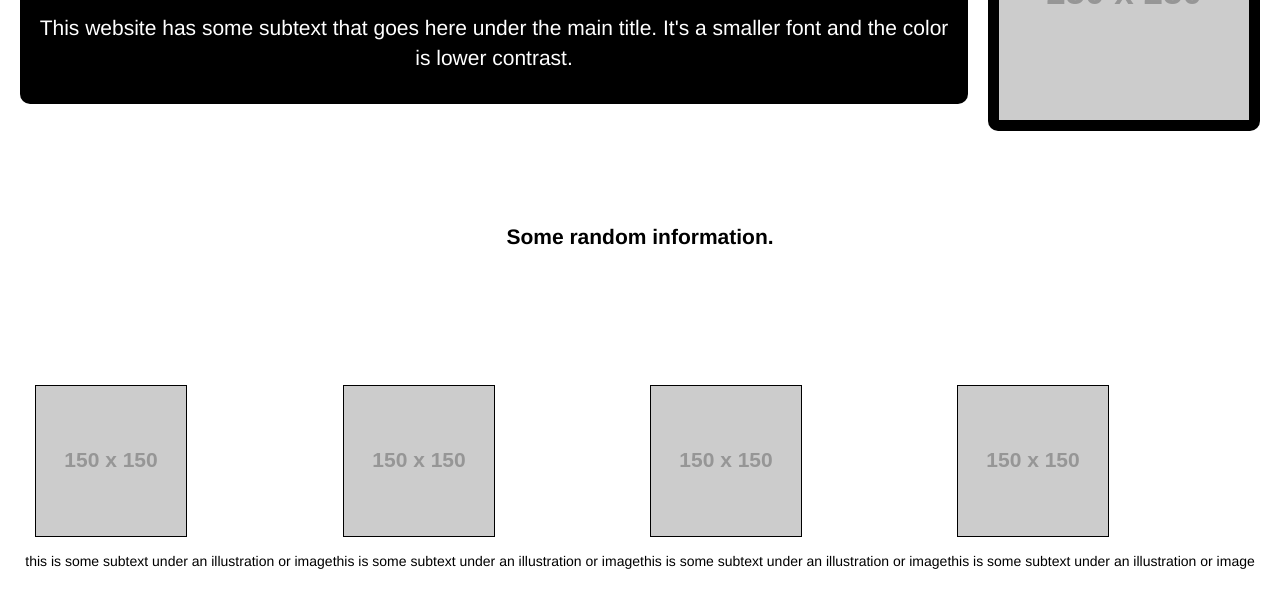
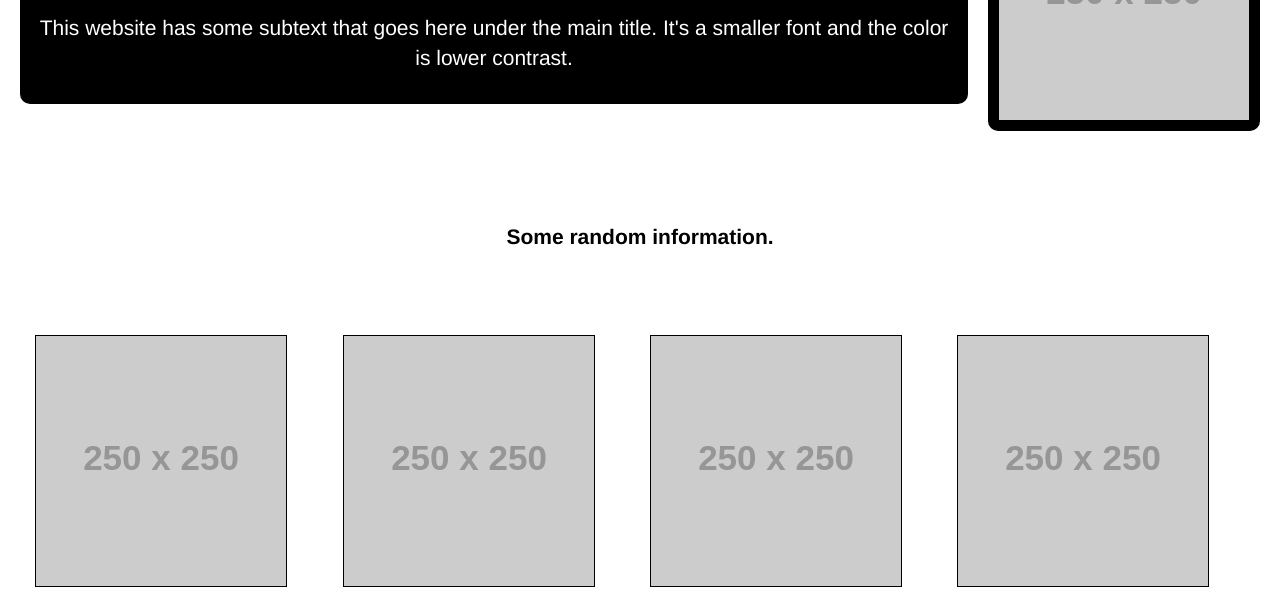
Before and after one commit to midnightmoet/odin-landing-page, a plain HTML site: page index.html in a window 1280 px wide. Shown: the part 347-945 px from the top of the page. Drawn offline with Linux system fonts and the light colour scheme; placeholder pictures from the web are drawn by us.

Commit message:
Changed placeholders to 250x250

```diff
--- a/index.html
+++ b/index.html
@@ -44,28 +44,28 @@
         <div class="card-container secondary">
             <div class="card">
                 <div class="square">
-                  <img src="https://via.placeholder.com/150x150" alt="placeholder">
+                  <img src="https://via.placeholder.com/250x250" alt="placeholder">
                 </div>
                 <p>this is some subtext under an illustration or image</p>
             </div>
 
             <div class="card">
                 <div class="square">
-                  <img src="https://via.placeholder.com/150x150" alt="placeholder">
+                  <img src="https://via.placeholder.com/250x250" alt="placeholder">
                 </div>
                 <p>this is some subtext under an illustration or image</p>
             </div>
 
             <div class="card">
                 <div class="square">
-                  <img src="https://via.placeholder.com/150x150" alt="placeholder">
+                  <img src="https://via.placeholder.com/250x250" alt="placeholder">
                 </div>
                 <p>this is some subtext under an illustration or image</p>
             </div>
 
             <div class="card">
                 <div class="square">
-                  <img src="https://via.placeholder.com/150x150" alt="placeholder">
+                  <img src="https://via.placeholder.com/250x250" alt="placeholder">
                 </div>
                 <p>this is some subtext under an illustration or image</p>
             </div>
--- a/style.css
+++ b/style.css
@@ -90,8 +90,8 @@ h2 {
 }
 
 .square {
-	width: 150px;
-	height: 150px;
+	width: 250px;
+	height: 250px;
 	background: pink;
 	margin: 10px;
 	border: 1px solid #000;
```
